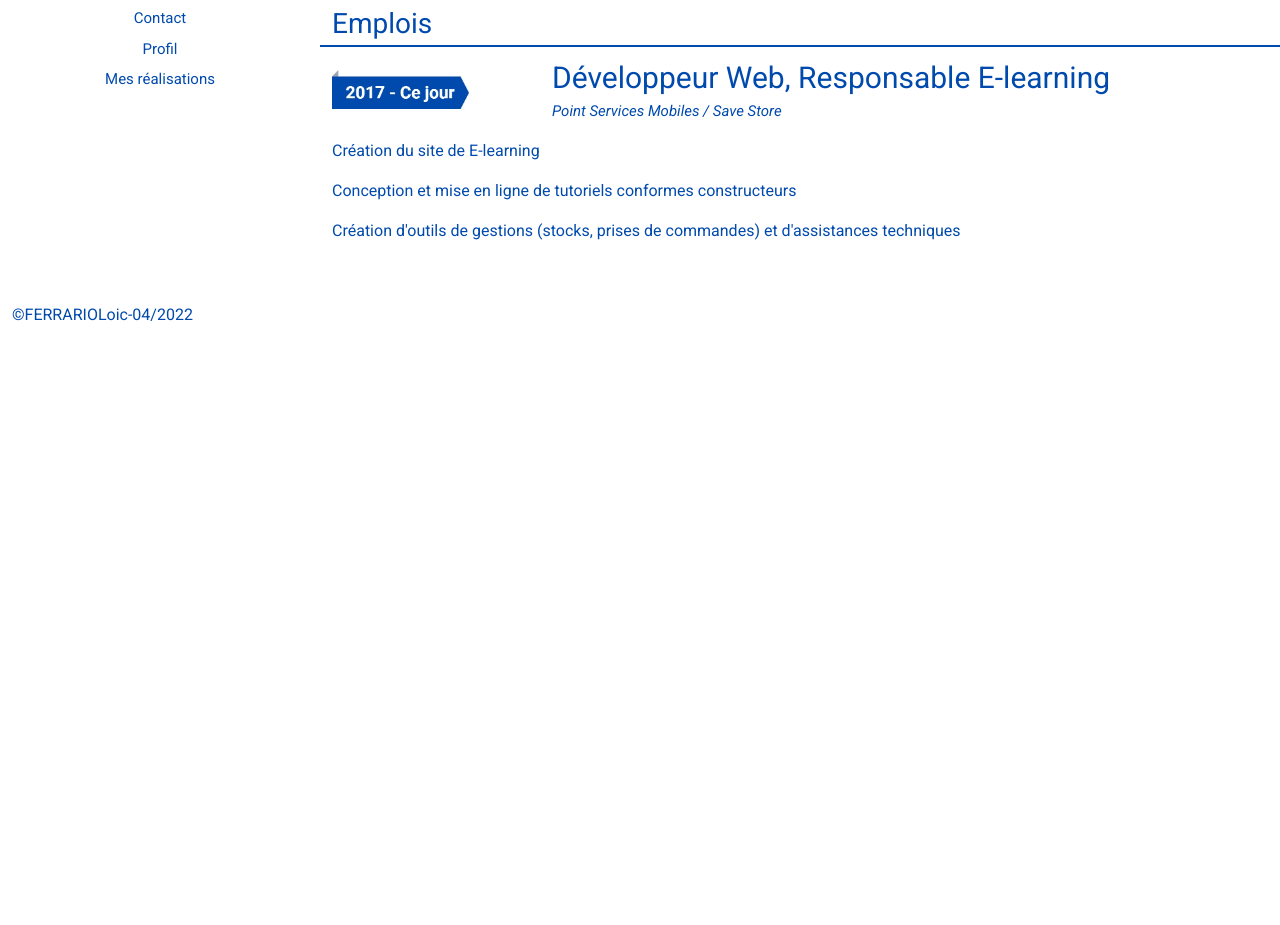
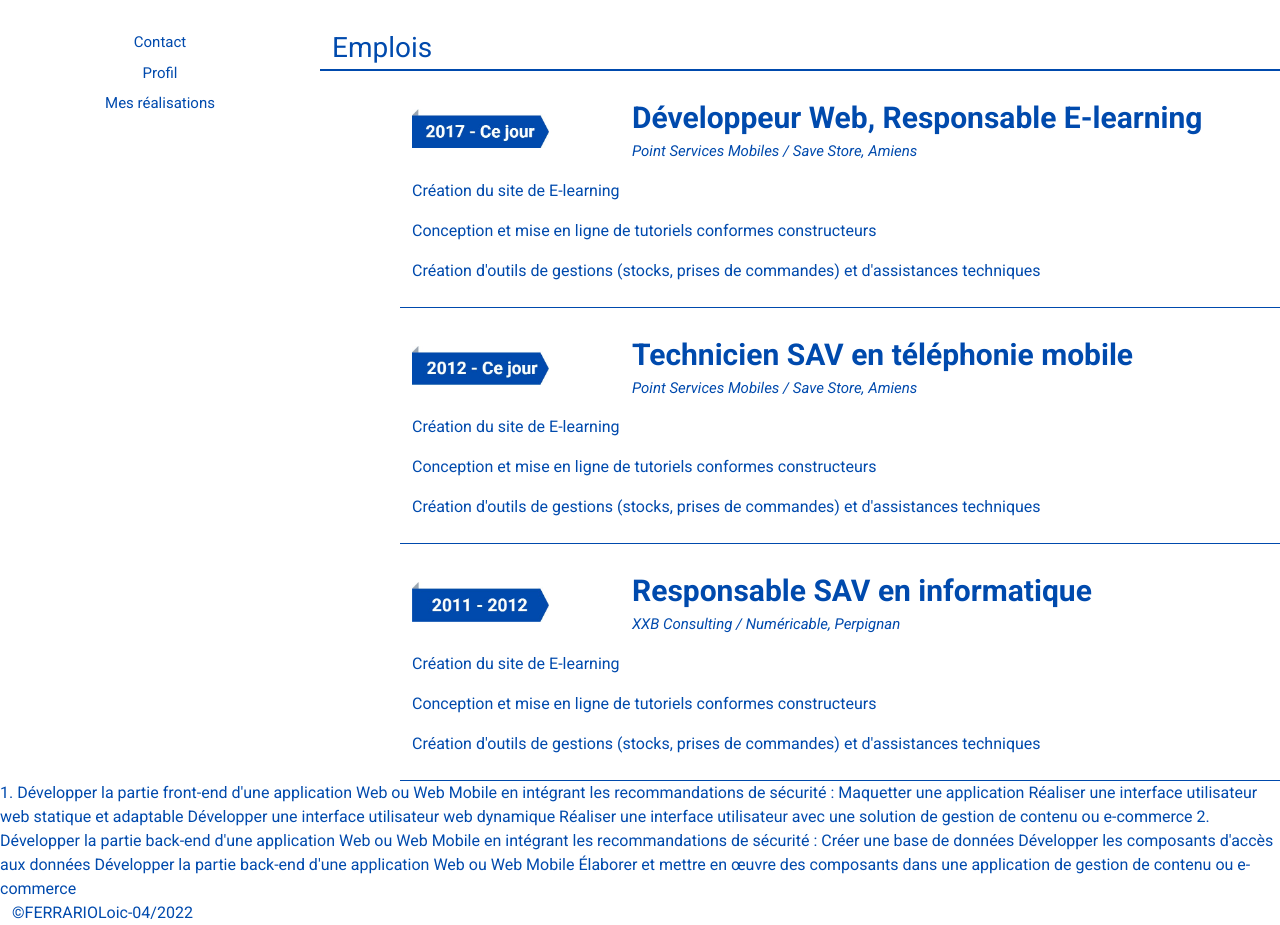
Before and after one commit to FERRARIOLoic/CVNumerique, a plain HTML site: page index2.html in a window 1280 px wide. Shown: the part 473-1398 px from the top of the page. Before the commit the page ends 800 px from the top, so only its background shows below. Drawn offline with nearby package versions, Linux system fonts and the light colour scheme.

Commit message:
rotate date

```diff
--- a/index2.html
+++ b/index2.html
@@ -90,18 +90,19 @@
                     <div class="col-12 border-bottom border-2 border_blue fs-3">
                         Emplois
                     </div>
-                    <div class="col-11">
-                        <div class="row d-flex justify-content-center">
-                            <div class="col-3 col-lg-3 py-2 align-self-center title_date">
-                                <img src="public/assets/img/2017_today.jpg" class="photo_date" alt="2017 à ce jour - Développeur Web, Responsable E-learning">
+                    <div class="col-11 offset-lg-1">
+                        <div class="row d-flex justify-content-center border-bottom border_blue py-3">
+                            <div class="col-2 col-lg-3 py-2 align-self-center title_date">
+                                <img src="public/assets/img/2017_today.jpg" class="photo_date"
+                                    alt="2017 à ce jour - Développeur Web, Responsable E-learning">
                             </div>
-                            <div class="col-9 col-lg-9 py-2">
+                            <div class="col-10 col-lg-9 py-2">
                                 <div class="row">
-                                    <div class="col-12 title_job">
+                                    <div class="col-12 title_job fw-bold">
                                         Développeur Web, Responsable E-learning
                                     </div>
                                     <div class="col-12 font_menu_navbar fst-italic">
-                                        Point Services Mobiles / Save Store
+                                        Point Services Mobiles / Save Store, Amiens
                                     </div>
                                 </div>
                             </div>
@@ -115,7 +116,58 @@
                                 Création d'outils de gestions (stocks, prises de commandes) et d'assistances
                                 techniques
                             </div>
-
+                        </div>
+                        <div class="row d-flex justify-content-center border-bottom border_blue py-3">
+                            <div class="col-2 col-lg-3 py-2 align-self-center title_date">
+                                <img src="public/assets/img/2012_today.jpg" class="photo_date"
+                                    alt="2012 à ce jour - Technicien SAV en téléphonie mobile">
+                            </div>
+                            <div class="col-10 col-lg-9 py-2">
+                                <div class="row">
+                                    <div class="col-12 title_job fw-bold">
+                                        Technicien SAV en téléphonie mobile
+                                    </div>
+                                    <div class="col-12 font_menu_navbar fst-italic">
+                                        Point Services Mobiles / Save Store, Amiens
+                                    </div>
+                                </div>
+                            </div>
+                            <div class="col-12 py-2">
+                                Création du site de E-learning
+                            </div>
+                            <div class="col-12 py-2">
+                                Conception et mise en ligne de tutoriels conformes constructeurs
+                            </div>
+                            <div class="col-12 py-2">
+                                Création d'outils de gestions (stocks, prises de commandes) et d'assistances
+                                techniques
+                            </div>
+                        </div>
+                        <div class="row d-flex justify-content-center border-bottom border_blue py-3">
+                            <div class="col-2 col-lg-3 py-2 align-self-center title_date">
+                                <img src="public/assets/img/2011_2012.jpg" class="photo_date"
+                                    alt="2011/2012 - Responsable SAV en informatique">
+                            </div>
+                            <div class="col-10 col-lg-9 py-2">
+                                <div class="row">
+                                    <div class="col-12 title_job fw-bold">
+                                        Responsable SAV en informatique
+                                    </div>
+                                    <div class="col-12 font_menu_navbar fst-italic">
+                                        XXB Consulting / Numéricable, Perpignan
+                                    </div>
+                                </div>
+                            </div>
+                            <div class="col-12 py-2">
+                                Création du site de E-learning
+                            </div>
+                            <div class="col-12 py-2">
+                                Conception et mise en ligne de tutoriels conformes constructeurs
+                            </div>
+                            <div class="col-12 py-2">
+                                Création d'outils de gestions (stocks, prises de commandes) et d'assistances
+                                techniques
+                            </div>
                         </div>
                     </div>
                 </div>
@@ -128,7 +180,18 @@
 
     <main>
 
+        1. Développer la partie front-end d'une application Web ou Web Mobile en intégrant les recommandations de sécurité :
 
+        Maquetter une application
+        Réaliser une interface utilisateur web statique et adaptable
+        Développer une interface utilisateur web dynamique
+        Réaliser une interface utilisateur avec une solution de gestion de contenu ou e-commerce
+        2. Développer la partie back-end d'une application Web ou Web Mobile en intégrant les recommandations de sécurité :
+
+        Créer une base de données
+        Développer les composants d'accès aux données
+        Développer la partie back-end d'une application Web ou Web Mobile
+        Élaborer et mettre en œuvre des composants dans une application de gestion de contenu ou e-commerce
     </main>
 
     <footer id="site-footer" class="container-fluid">
--- a/public/assets/css/style2.css
+++ b/public/assets/css/style2.css
@@ -31,7 +31,6 @@ main {
     max-width: 100%;
 }
 #profile_card {
-    max-height:500px;
     overflow: hidden;
 }
 
@@ -45,7 +44,7 @@ main {
 
 
 
-/*------------- MAX WIDTH 840px ---------*/
+/*------------- MAX WIDTH 840px - SMALL ---------*/
 @media screen and (max-width:840px) {
 
     .title_name {
@@ -55,9 +54,13 @@ main {
     .title_job {
         font-size: 16px;
     }
+    #profile_card {
+        overflow: hidden;
+    }
 
     .title_date {
         font-size: 15px;
+        text-align: left;
     }
 
     .font_menu_navbar {
@@ -69,12 +72,13 @@ main {
     }
 
     .photo_date {
-        max-width:100%;
+        transform: rotate(90deg);
+        width:200%;
     }
 
 }
 
-/*------------- MIN WIDTH 840px ---------*/
+/*------------- MIN WIDTH 840px - BIG ---------*/
 @media screen and (min-width:840px) {
 
     .title_name {
@@ -83,6 +87,9 @@ main {
 
     .title_job {
         font-size: 30px;
+    }
+    #profile_card {
+        height:500px;
     }
 
     .title_date {
--- a/public/assets/js/script2.js
+++ b/public/assets/js/script2.js
@@ -76,6 +76,24 @@ photo_profile.addEventListener('click', () => {
     });
 });
 
+//------------- TRAINING --------//
+title_training.addEventListener('click', () => {
+    profile_card.classList.remove('scale-in-hor-right', 'bg-light');
+    profile_card.classList.remove('scale-out-hor-right', 'bg-light');
+    profile_card.classList.add('scale-out-hor-right');
+    profile_card.addEventListener('animationend', function () {
+        profile_card.innerHTML = `
+        <div class="row  justify-content-center">
+            <div class="col-11 border-bottom border-2 border_blue fs-5 py-2">
+            RNCP 31114, Niveau 5, Bac+2
+            </div>
+        </div>
+    `;
+    profile_card.classList.remove('scale-out-hor-right', 'bg-light');
+    profile_card.classList.add('scale-in-hor-right');
+    });
+});
+
 //------------- ABOUT ---------//
 about.addEventListener('click', () => {
     profile_card.classList.remove('scale-in-hor-right', 'bg-light');
```
